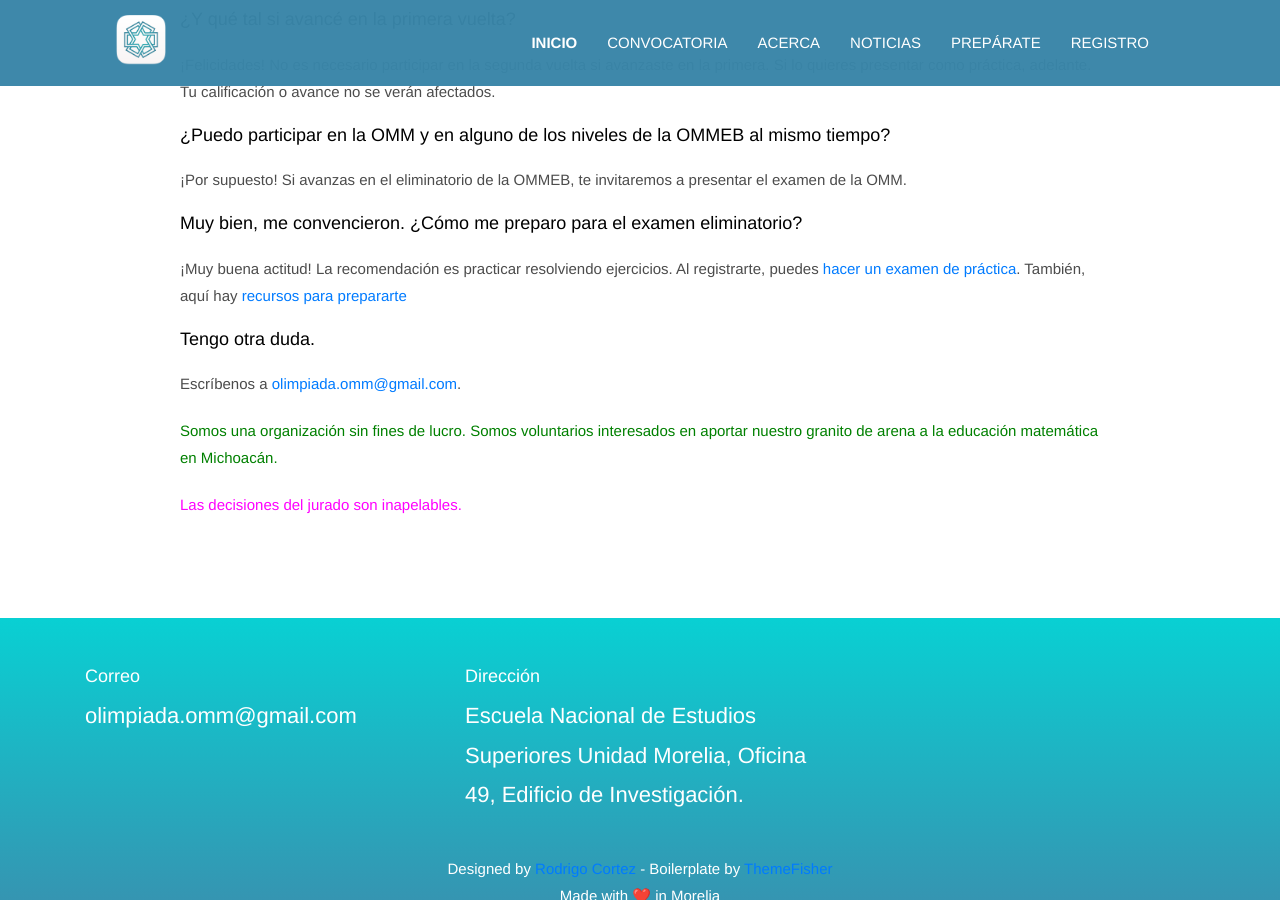
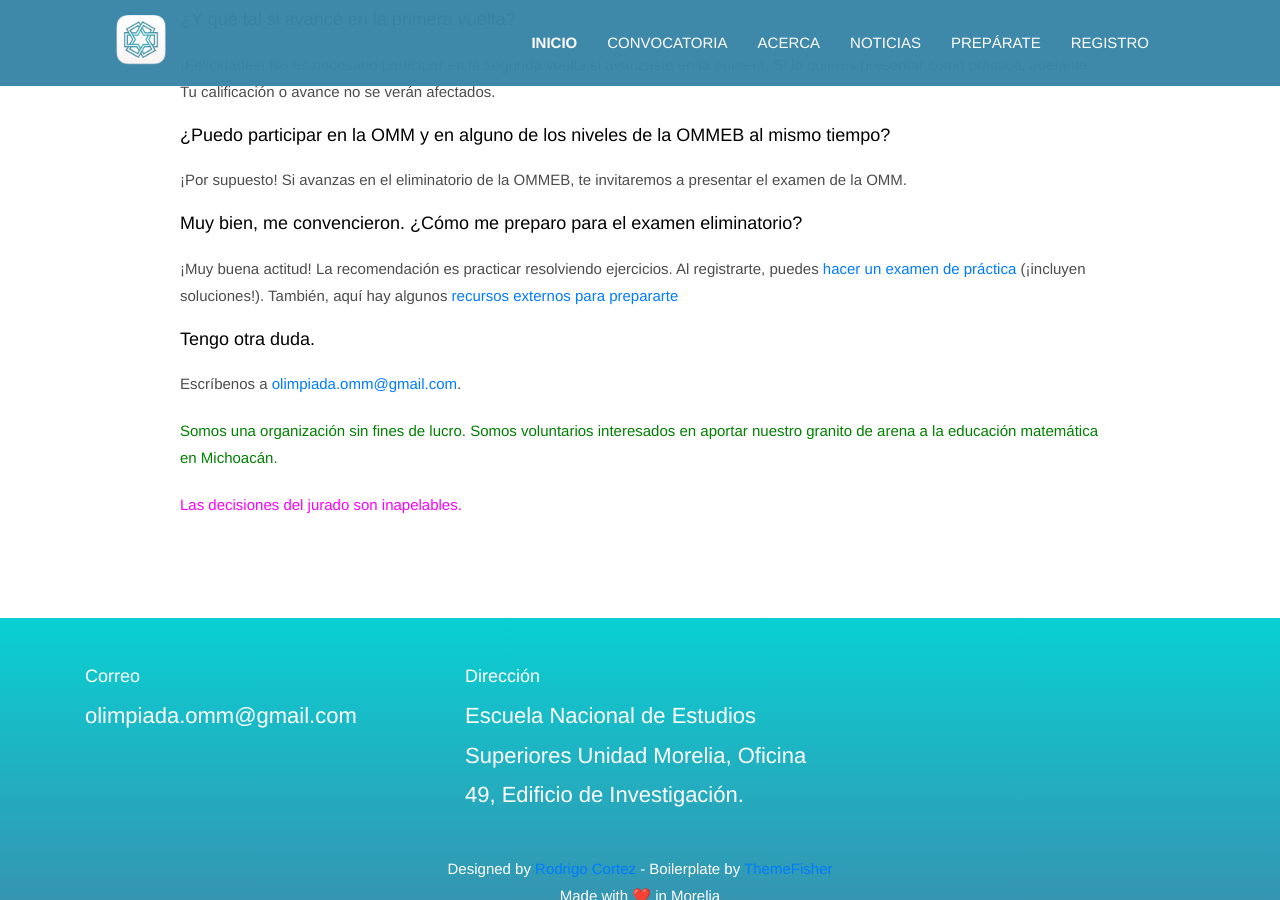
Before and after one commit to OlimpiadaMatematicasMichoacan/WOMM, a Jekyll site: the page built from _pages/convocatoria.md, in a window 1280 px wide and 900 px high, scrolled down 2389 px. Built offline with Jekyll 4.4.1, drawn with Linux system fonts in a browser that asks for light colours.

Commit message:
added registro to convocatoria

```diff
--- a/_pages/convocatoria.md
+++ b/_pages/convocatoria.md
@@ -22,7 +22,7 @@
 - <span style="color:green">Segunda vuelta</span> del examen eliminatorio: 3 y 4 de abril
 
 
-[Regístrate aquí](/registro).
+[Regístrate aquí](https://registro.olimpiadamatematicasmichoacan.org:8443/login/index.php).
 
 La Olimpiada de Matemáticas tiene como objetivo promover el aprendizaje de las matemáticas de una manera creativa, lógica y divertida.
 
@@ -65,7 +65,7 @@
 ¡Por supuesto! Si avanzas en el eliminatorio de la OMMEB, te invitaremos a presentar el examen de la OMM.
 
 ##### Muy bien, me convencieron. ¿Cómo me preparo para el examen eliminatorio?
-¡Muy buena actitud! La recomendación es practicar resolviendo ejercicios. Al registrarte, puedes [hacer un examen de práctica](/registro). También, aquí hay [recursos para prepararte](/preparate)
+¡Muy buena actitud! La recomendación es practicar resolviendo ejercicios. Al registrarte, puedes [hacer un examen de práctica](https://registro.olimpiadamatematicasmichoacan.org:8443/login/index.php) (¡incluyen soluciones!). También, aquí hay algunos [recursos externos para prepararte](/preparate)
 
 ##### Tengo otra duda.
 Escríbenos a [olimpiada.omm@gmail.com](mailto:olimpiada.omm@gmail.com).
```
